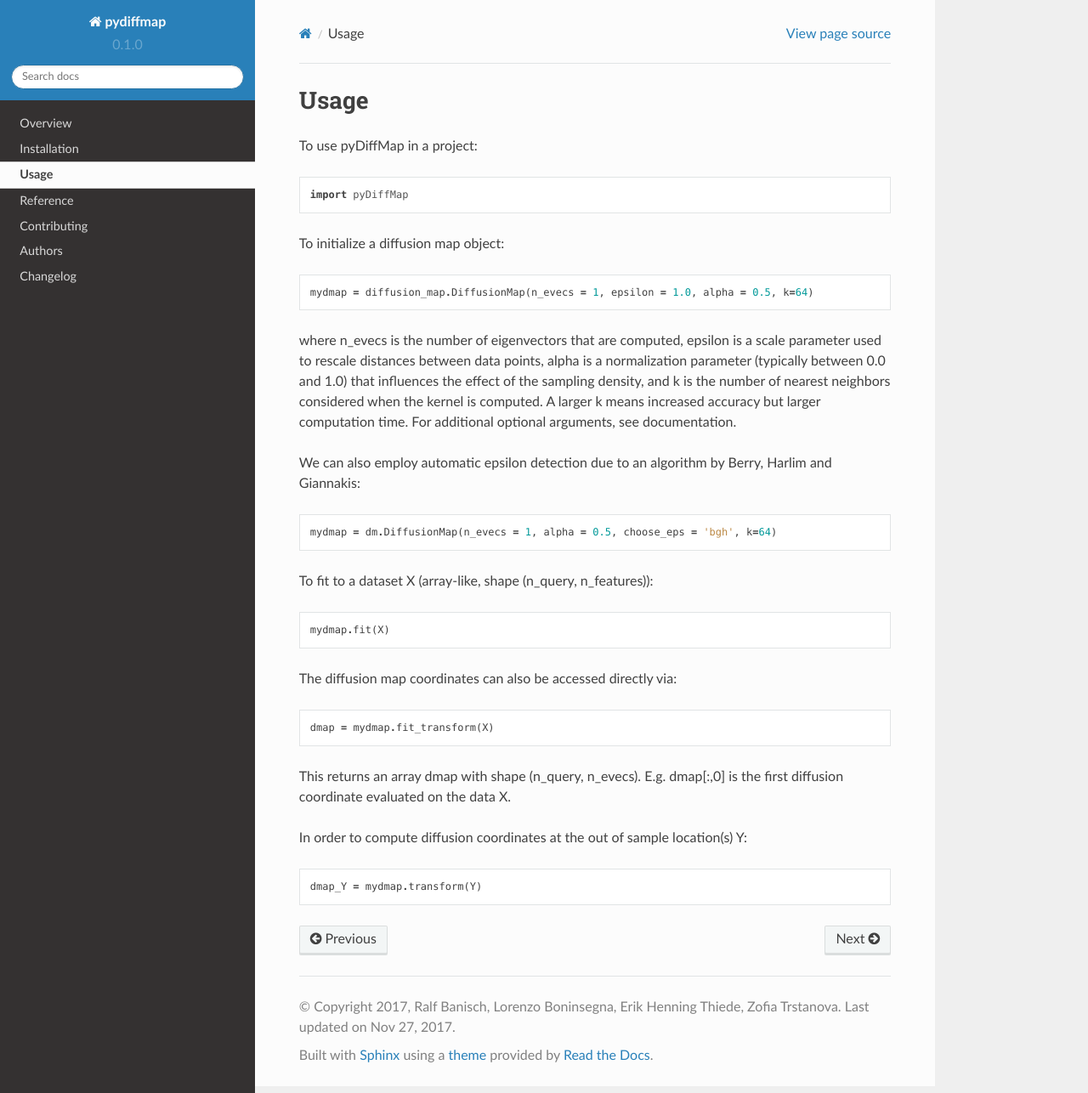
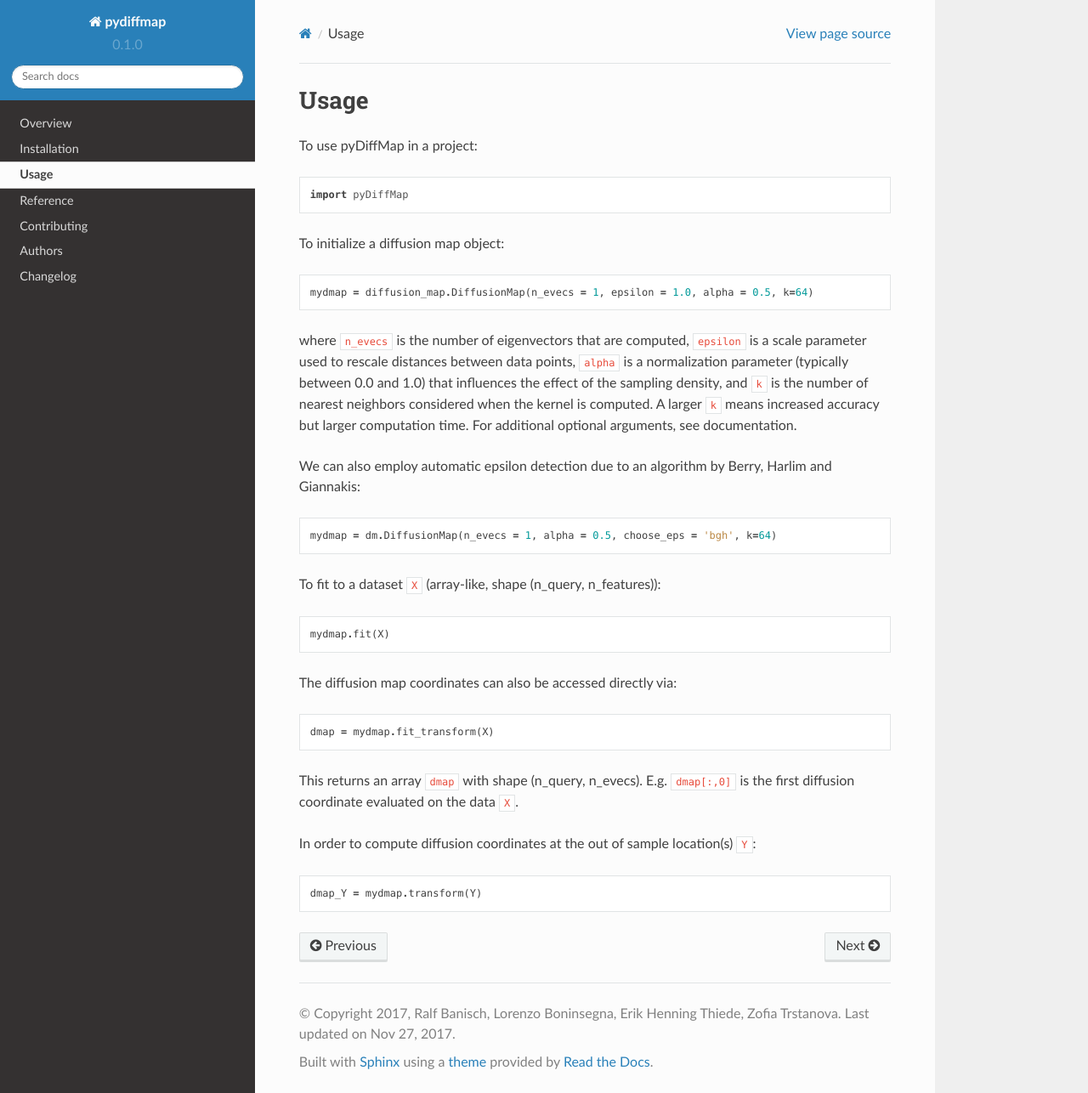
Before and after one commit to DiffusionMapsAcademics/pyDiffMap, a Sphinx documentation site: the page built from docs/usage.rst, in a window 1280 px wide and 1286 px high. Shown: the whole window at 85% size. Built offline with Sphinx 7.4.7 and the Read the Docs theme 2.0.0, drawn with Linux system fonts in a browser that asks for light colours.

Commit message:
added code highlighting

```diff
--- a/docs/usage.rst
+++ b/docs/usage.rst
@@ -10,17 +10,17 @@ To initialize a diffusion map object::
 
 	mydmap = diffusion_map.DiffusionMap(n_evecs = 1, epsilon = 1.0, alpha = 0.5, k=64)
 
-where n_evecs is the number of eigenvectors that are computed, epsilon is a scale parameter
-used to rescale distances between data points, alpha is a normalization parameter (typically between 0.0 and 1.0)
-that influences the effect of the sampling density, and k is the number of nearest neighbors considered when the kernel
-is computed. A larger k means increased accuracy but larger computation time. For additional optional arguments, see
+where ``n_evecs`` is the number of eigenvectors that are computed, ``epsilon`` is a scale parameter
+used to rescale distances between data points, ``alpha`` is a normalization parameter (typically between 0.0 and 1.0)
+that influences the effect of the sampling density, and ``k`` is the number of nearest neighbors considered when the kernel
+is computed. A larger ``k`` means increased accuracy but larger computation time. For additional optional arguments, see
 documentation.
 
 We can also employ automatic epsilon detection due to an algorithm by Berry, Harlim and Giannakis::
 
 	mydmap = dm.DiffusionMap(n_evecs = 1, alpha = 0.5, choose_eps = 'bgh', k=64)
 
-To fit to a dataset X (array-like, shape (n_query, n_features))::
+To fit to a dataset ``X`` (array-like, shape (n_query, n_features))::
 
 	mydmap.fit(X)
 
@@ -28,9 +28,9 @@ The diffusion map coordinates can also be accessed directly via::
 
 	dmap = mydmap.fit_transform(X)
 
-This returns an array dmap with shape (n_query, n_evecs). E.g. dmap[:,0] is the first diffusion coordinate
-evaluated on the data X.
+This returns an array ``dmap`` with shape (n_query, n_evecs). E.g. ``dmap[:,0]`` is the first diffusion coordinate
+evaluated on the data ``X``.
 
-In order to compute diffusion coordinates at the out of sample location(s) Y::
+In order to compute diffusion coordinates at the out of sample location(s) ``Y``::
 
 	dmap_Y = mydmap.transform(Y)
```
